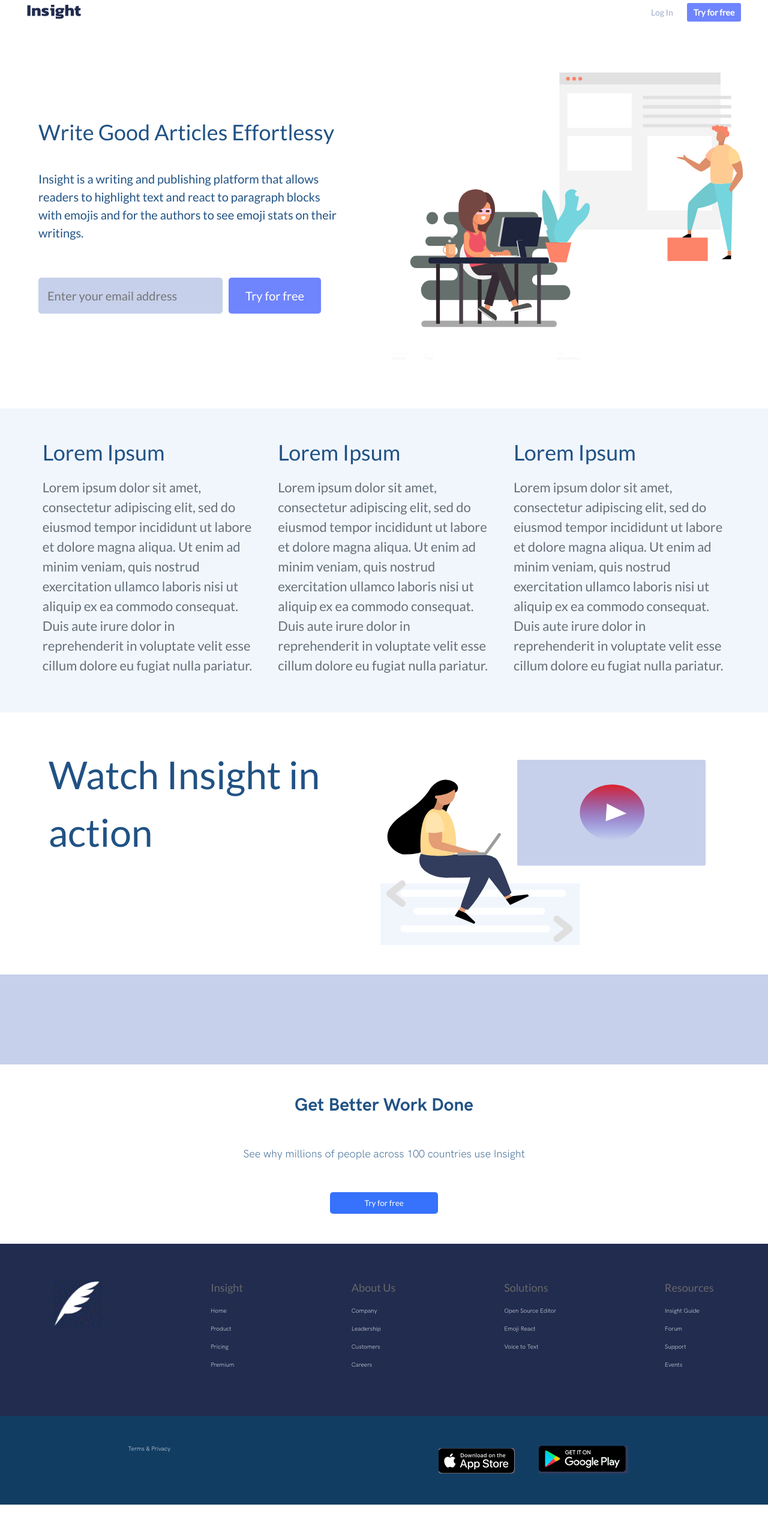
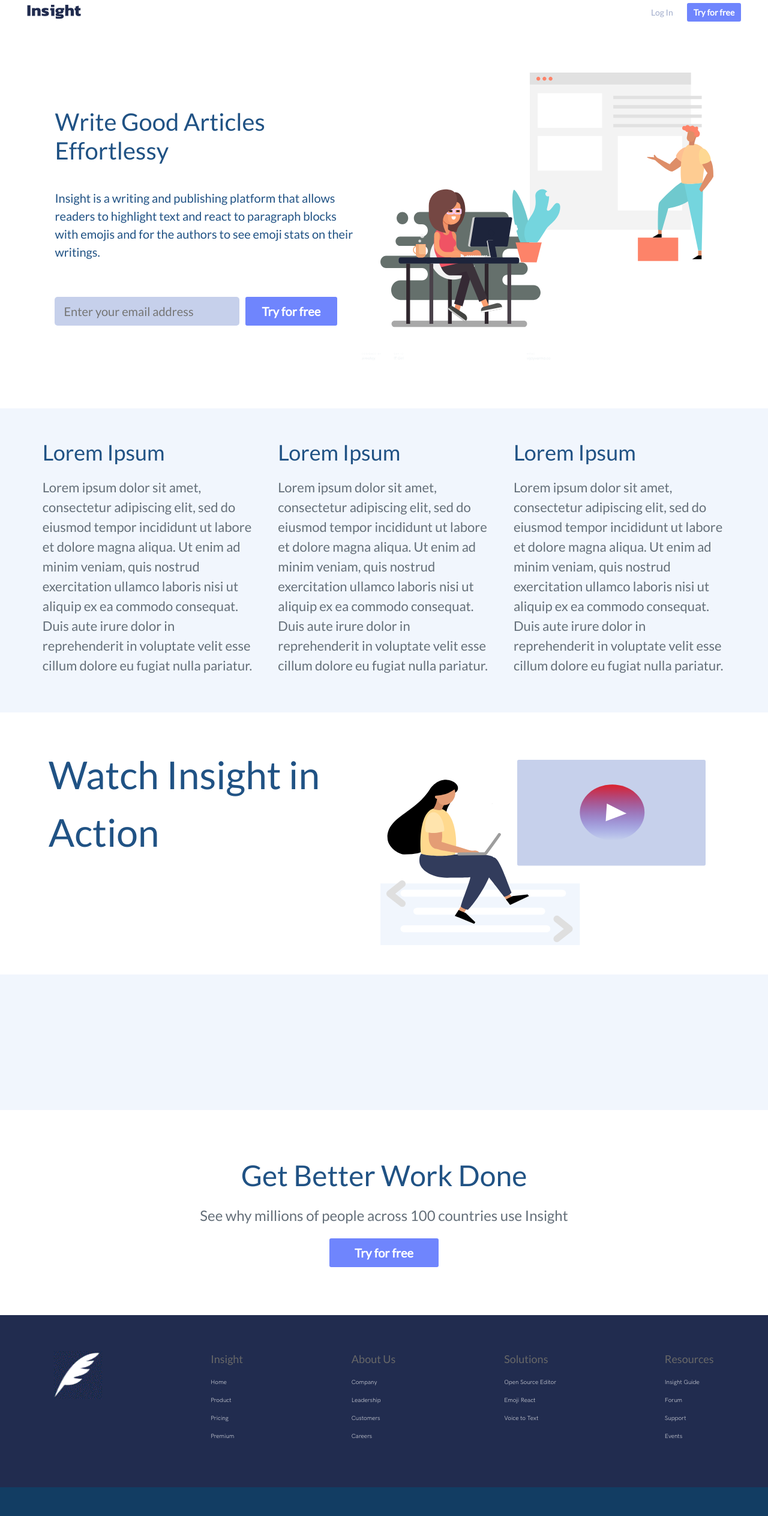
Before and after one commit to LABS-EU3/react_blog_frontend, a React (Create React App) app: page / in a window 1280 px wide. Shown: the top 2528 px of the page at 60% size. Built offline with nearby package versions, Linux system fonts and the light colour scheme.

Commit message:
Refactor Pitch section

```diff
--- a/src/pages/LandingPage.js
+++ b/src/pages/LandingPage.js
@@ -6,14 +6,28 @@ import demo from "../assets/images/demo.svg";
 import logo from "../assets/images/logo.png";
 import ps from "../assets/images/ps.png";
 import appstr from "../assets/images/appstr.png";
+import Button from "../components/Button";
+import DefaultNav from "../components/Navigation/Default";
 import { Link } from "react-router-dom";
-import DefaultNav from "../components/Navigation/Default";
 
 const LandingPage = props => {
   const Main = styled.div`
     height: 100%;
     margin: auto;
     font-family: "Lato", sans-serif;
+
+    .rgstr-link {
+      width: 30%;
+      height: 6vh;
+      button {
+        width: 100%;
+        height: 100%;
+        font-size: 20px;
+        &.try-btn {
+            width: 50%;
+        }
+      }
+    }
   `;
 
   const MidContent = styled.div`
@@ -29,7 +43,7 @@ const LandingPage = props => {
     color: #205284;
     padding-left: 5%;
     h3 {
-      font-size: 36px;
+      font-size: 40px;
     }
 
     p {
@@ -43,41 +57,26 @@ const LandingPage = props => {
     }
 
     .email {
-      padding: 15px;
+      height: 6vh;
       background-color: #c6d0eb;
       width: 60%;
       border: none;
       border-radius: 5px;
       font-size: 20px;
       margin-right: 1rem;
-    }
-
-    .get-started-2 {
-      background-color: #6f85fd;
-      padding: 15px;
-      color: #ffffff;
-      border-radius: 5px;
-      font-size: 20px;
-      width: 30%;
-      border: none;
-      -webkit-transition-duration: 0.4s;
-      transition-duration: 0.4s;
-    }
-
-    .get-started-2:hover {
-      background-color: #212c4f;
-      color: #ffffff;
+      padding-left: 15px;
     }
   `;
 
   const LpImage = styled.div`
-    width: 55%;
+    max-width: 55%;
     display: flex;
     justify-content: flex-end;
     img {
       min-width: 95%;
       max-height: 60vh;
     }
+    padding-right: 5%;
   `;
 
   const Logo = styled.div`
@@ -88,43 +87,6 @@ const LandingPage = props => {
       font-size: 2rem;
       margin-left: 30px;
     }
-  `;
-  const LogIn = styled.div`
-    margin-right: 30px;
-    font-family: "HK Grotesk Light";
-    display: flex;
-
-    .button {
-      text-decoration: none;
-    }
-
-    .button.get-started {
-      background-color: #3672fb;
-      padding: 10px;
-      color: #ffffff;
-      border-radius: 5px;
-      border: none;
-      box-shadow: 0px 10px 20px;
-      -webkit-transition-duration: 0.4s;
-      transition-duration: 0.4s;
-    }
-
-    .button.get-started:hover {
-      background-color: #212c4f;
-      color: #ffffff;
-    }
-
-    .button.login {
-      color: #205284;
-      margin: 15px 30px 0 0;
-      text-decoration: none;
-    }
-  `;
-
-  const TopLp = styled.div`
-    display: flex;
-    justify-content: space-between;
-    padding-top: 8px;
   `;
 
   const Features = styled.div`
@@ -167,41 +129,25 @@ const LandingPage = props => {
   `;
 
   const Space = styled.div`
-    background-color: #c6d0eb;
-    height: 150px;
+    background-color: #f1f6fd;
+    height: 226px;
   `;
 
   const Pitch = styled.div`
-    color: #205284;
     display: flex;
     flex-direction: column;
-
+    align-items: center;
+    padding: 10vh 4vh;
+    text-align: center;
     h3 {
-      font-family: "HK Grotesk Bold";
-      font-size: 3rem;
-      margin: 50px auto;
+      font-size: 48px;
+      color: #205284;
+      margin-bottom: 2rem;
     }
-
     p {
-      font-family: "HK Grotesk Light";
-      margin: auto;
-    }
-
-    .try {
-      background-color: #3672fb;
-      padding: 10px;
-      color: #ffffff;
-      border-radius: 5px;
-      width: 180px;
-      margin: 50px auto;
-      border: none;
-      -webkit-transition-duration: 0.4s;
-      transition-duration: 0.4s;
-    }
-
-    .try:hover {
-      background-color: #212c4f;
-      color: #ffffff;
+      font-size: 24px;
+      color: #646f79;
+      margin-bottom: 2rem;
     }
   `;
 
@@ -260,7 +206,9 @@ const LandingPage = props => {
                 className="email"
                 placeholder="Enter your email address"
               />
-              <button className="get-started-2">Try for free</button>
+              <Link to="/register" className="rgstr-link">
+                <Button label="Try for free" />
+              </Link>
             </div>
           </form>
         </About>
@@ -307,18 +255,18 @@ const LandingPage = props => {
       </Features>
 
       <Demo>
-        <p>Watch Insight in action</p>
-        <img src={demo} alt="app demo" width="600px" />
+        <p>Watch Insight in Action</p>
+        <img src={demo} alt="app demo" />
       </Demo>
 
-      <Space>
-        <p></p>
-      </Space>
+      <Space></Space>
 
       <Pitch>
         <h3>Get Better Work Done</h3>
         <p>See why millions of people across 100 countries use Insight</p>
-        <button className="try">Try for free</button>
+        <Link to="/register" className="rgstr-link">
+          <Button label="Try for free" className="try-btn" />
+        </Link>
       </Pitch>
 
       <BottomMenu>
```
